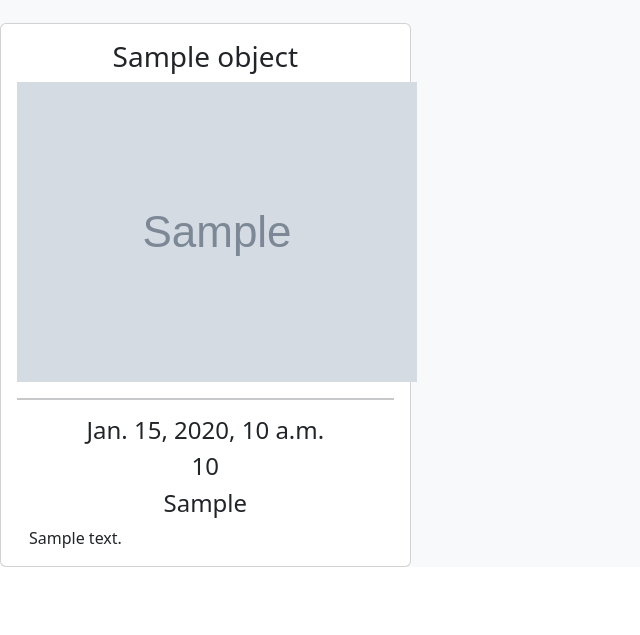
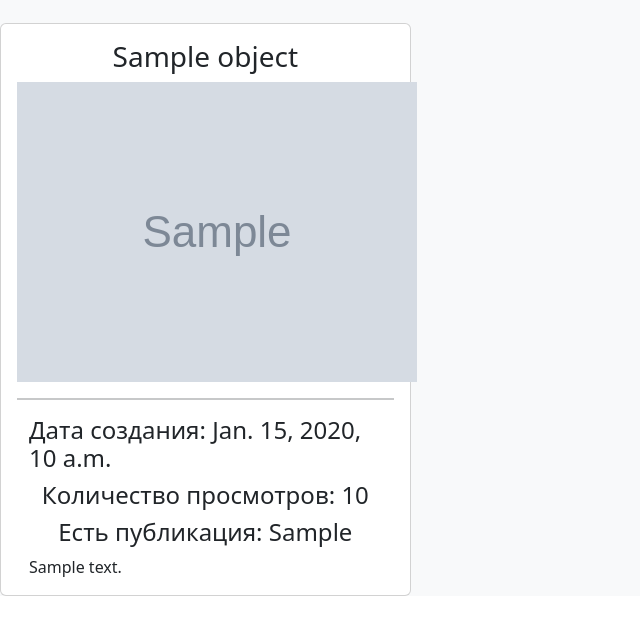
Before and after one commit to Daria149/ProjectDjango, a Django app: template blog/templates/blog/blog_detail.html in a window 1280 px wide. Shown: the part 81-716 px from the top of the page, without its empty margins (0-640 px from the left). Run offline with Django 5.2, Linux system fonts and the light colour scheme; the template is opened without the code that fills it: most values are stand-ins (such as "Sample title", 1, 10 or a date in 2020); grey boxes marked "Sample" are stand-in pictures; data that the repository does not hold is empty; parts of the project's set-up code (start-up, migrations or seed data) failed here and were passed over; some libraries are stand-ins or nearby versions.

Commit message:
corrections

```diff
--- a/blog/templates/blog/blog_detail.html
+++ b/blog/templates/blog/blog_detail.html
@@ -15,17 +15,17 @@
                 <div class="container d-flex
                     align-items-center
                     justify-content-center">
-                      <h4 class="card-title"> {{ object.created_at }}</h4>
+                      <h4 class="card-title">Дата создания: {{ object.created_at }}</h4>
                 </div>
                 <div class="container d-flex
                     align-items-center
                     justify-content-center">
-                      <h4 class="card-title"> {{ object.views_quantity }}</h4>
+                      <h4 class="card-title">Количество просмотров:  {{ object.views_quantity }}</h4>
                 </div>
                 <div class="container d-flex
                     align-items-center
                     justify-content-center">
-                      <h4 class="card-title"> {{ object.publication_attribute }}</h4>
+                      <h4 class="card-title">Есть публикация: {{ object.publication_attribute }}</h4>
                 </div>
                 <div class="container d-flex
                    align-items-center
--- a/catalog/urls.py
+++ b/catalog/urls.py
@@ -7,6 +7,6 @@ app_name = CatalogConfig.name
 
 urlpatterns = [
     path("", ProductListView.as_view(), name='product_list'),
-    path('product/<int:pk>', ProductDetailView.as_view(), name='product_detail'),
+    path('product/<int:pk>/', ProductDetailView.as_view(), name='product_detail'),
     path("contacts/", ContactsView.as_view(), name="contacts"),
 ]
```
Also changed, not shown: blog/models.py (+3 -5 lines), blog/views.py (+4 -4 lines), catalog/views.py (+0 -16 lines).
